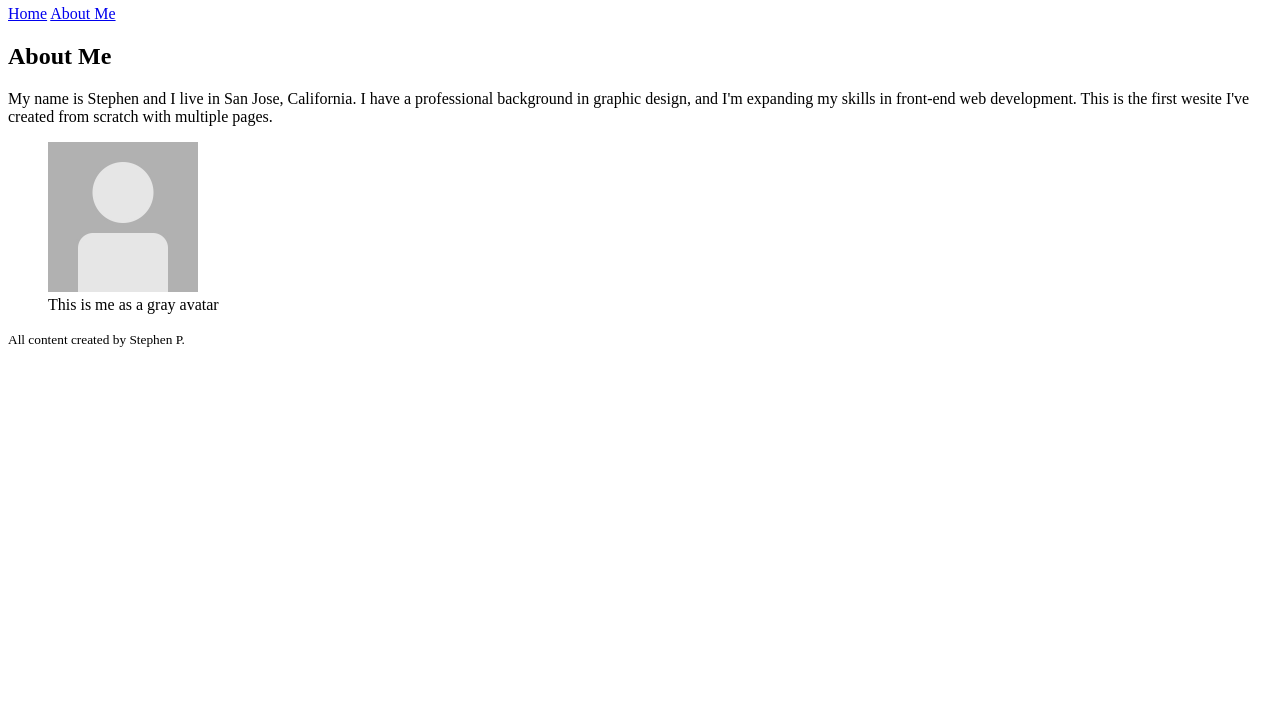
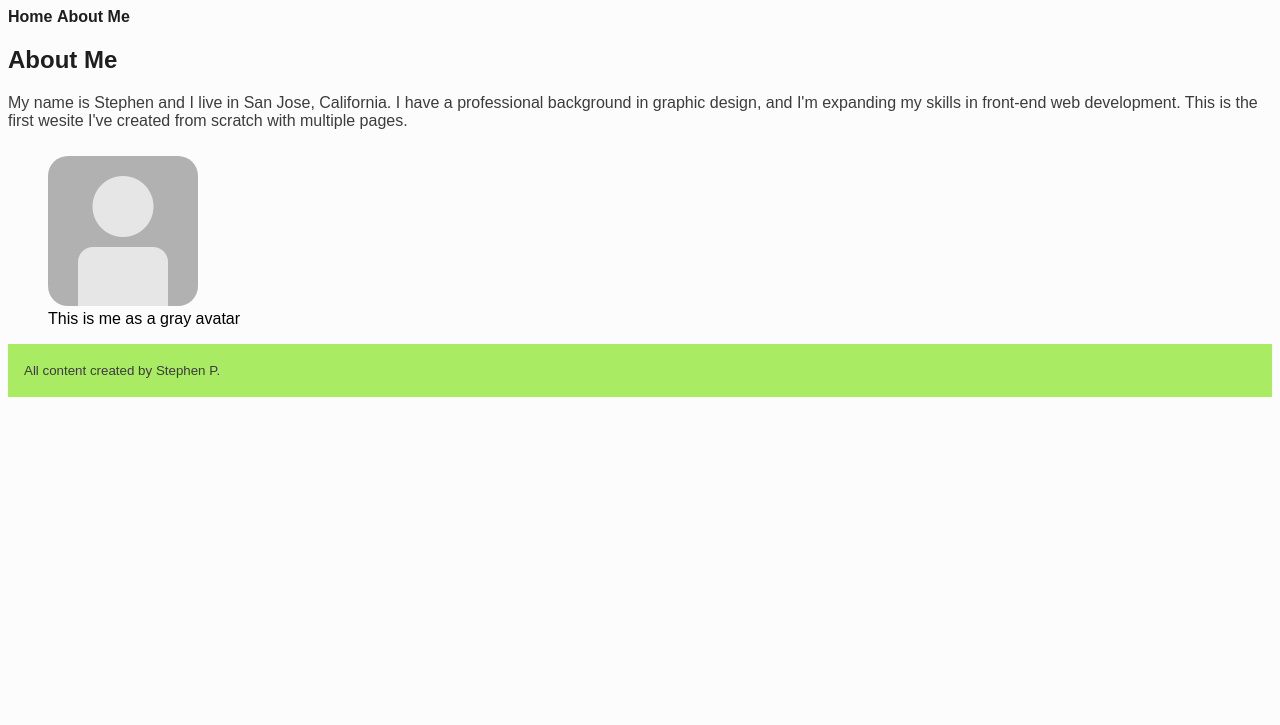
Before and after one commit to s-plod/portfolio, a plain HTML site: page about-me.html in a window 1280 px wide. Shown: the part 75-800 px from the top of the page. Drawn offline with Linux system fonts and the light colour scheme.

Commit message:
Linked new CSS

```diff
--- a/about-me.html
+++ b/about-me.html
@@ -3,7 +3,7 @@
   <head>
     <meta charset="utf-8">
     <title>About Stephen</title>
-    <link rel="stylesheet" type="text/css" href="styles/styles.css">
+    <link rel="stylesheet" type="text/css" href="styles/stylesheet.css">
   </head>
   <body>
     <header>
```
Also changed, not shown: airport-sign.html (+1 -1 lines), index.html (+1 -1 lines), matchday.html (+1 -1 lines), viewing-parties.html (+1 -1 lines).
